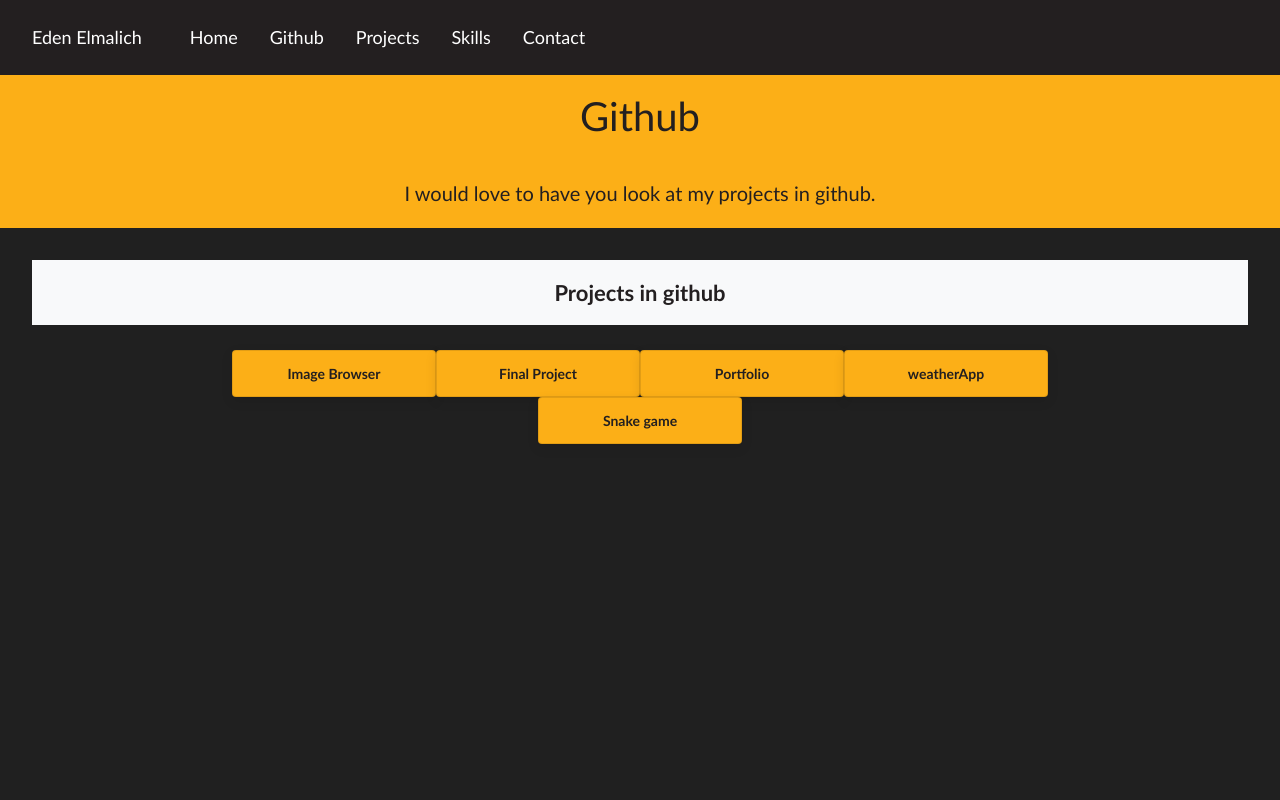
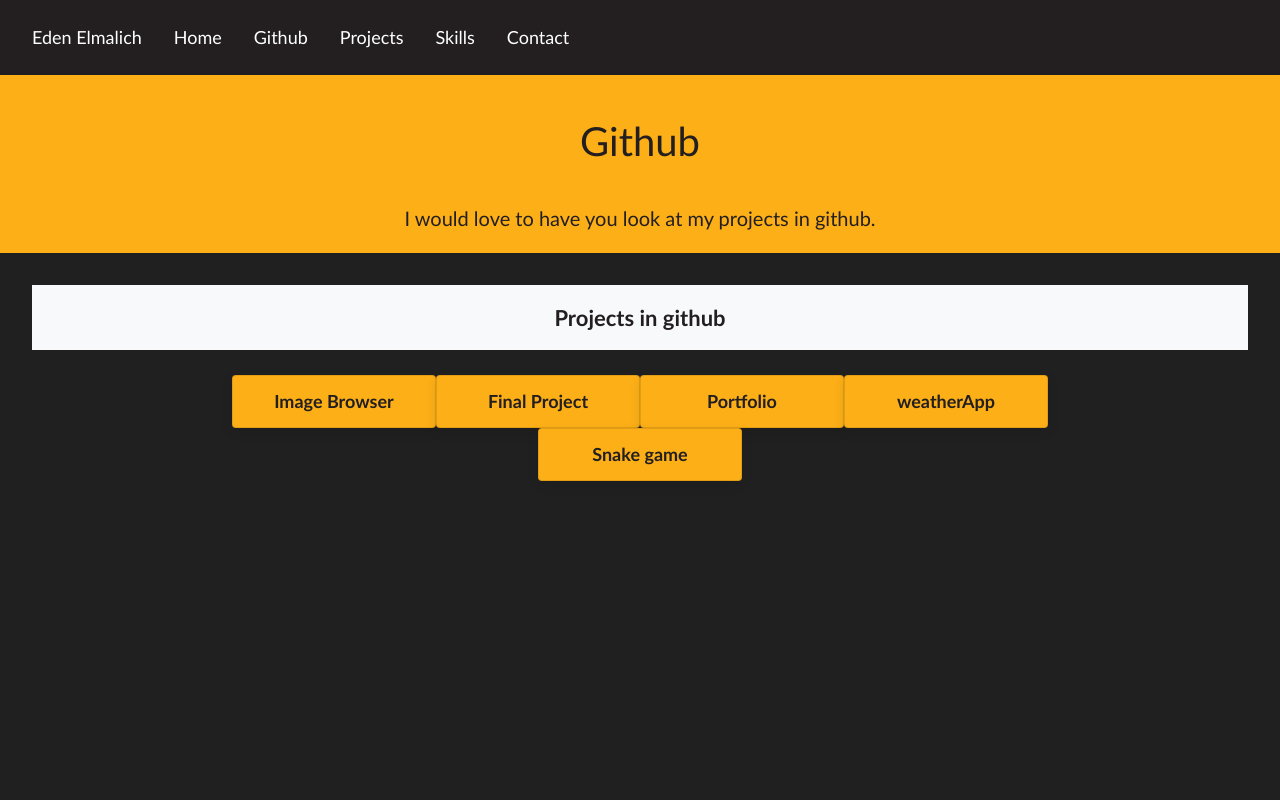
Before and after one commit to edenelmalich/Eden-Portfolio, a React (Create React App) app: page /Github in a window 1280 px wide. Shown: the top 800 px of the page. Built offline with nearby package versions, Linux system fonts and the light colour scheme.

Commit message:
initial commit

```diff
--- a/src/Css/Portfolio.css
+++ b/src/Css/Portfolio.css
@@ -24,10 +24,7 @@
   background-color: #231f20 !important;
 }
 
-
-
 .navbar-light .navbar-toggler {
-
   background: #fcaf17;
 }
 
@@ -44,7 +41,6 @@
 }
 
 .btn-light {
-
   border-color: #231f20;
 }
 
@@ -100,6 +96,11 @@
 .toast {
   background: #fcaf17;
   color: #231f20;
+  font-size: 18px;
+}
+
+.pointer {
+  cursor: pointer;
 }
 
 .btn {
@@ -130,8 +131,6 @@
   margin-right: 10px;
 }
 
-
-
 .Content-Nav {
   position: relative;
   font-size: 22px;
@@ -149,12 +148,10 @@
 
 .Content-Nav a {
   color: #fff;
-
 }
 
 a:hover {
   color: #303030;
-
 }
 
 a.active {
@@ -182,7 +179,6 @@
   position: relative;
   width: 90%;
   height: 150px;
-
 }
 
 .imagePhone {
@@ -209,7 +205,7 @@
 }
 
 .Mobile-profile-content {
-    margin-top: 50px;
+  margin-top: 75px;
   padding-left: 2rem;
   padding-right: 2rem;
   background: #fcaf17;
@@ -221,7 +217,6 @@
 }
 
 .Mobile-Header {
-
   font-size: 2.5rem;
   color: #231f20;
   position: unset;
@@ -232,8 +227,6 @@
   color: #231f20;
   position: unset;
 }
-
-
 
 .Mobile-Details-content {
   overflow: auto;
@@ -303,10 +296,7 @@
 .navbar {
   position: fixed;
   width: 100%;
-
 }
-
-
 
 .card {
   position: unset;
@@ -333,7 +323,6 @@
   padding-left: 1rem;
   padding-right: 1rem;
 }
-
 
 /* Att For Screen Size 1440px */
 @media only screen and (min-width: 1024px) {
@@ -363,7 +352,6 @@
     width: unset;
   }
 
-
   .Sub-Header {
     text-align: center;
   }
@@ -376,21 +364,20 @@
   .Mobile-Details {
     text-align: center;
     margin-top: 25px;
-
   }
 
   .imageMobile {
     height: unset;
   }
-
-
 }
 
 @media only screen and (max-width: 425px) {
   .Card-width {
     width: 100%;
   }
-
+  .Mobile-profile-content {
+    margin-top: 66px;
+  }
   .Mobile-job {
     font-size: 16px;
     color: #231f20;
@@ -420,8 +407,6 @@
     border-bottom: 1px solid #fcaf17;
     padding-bottom: 25px;
   }
-
-
 }
 
 @media only screen and (width: 640px),
@@ -437,7 +422,6 @@
   .Mobile-PortfolioImage {
     height: 800px;
   }
-
 
   /* toast Attributes */
   .toast {
@@ -462,8 +446,6 @@
     border-bottom: 1px solid #fcaf17;
     padding-bottom: 25px;
   }
-
-
 }
 
 @media only screen and(min-width:768px) {
@@ -471,9 +453,6 @@
     width: 100%;
     height: 300px;
   }
-
-
-
   .card-header {
     font-size: 2.5rem;
   }
@@ -501,7 +480,6 @@
     height: 300px;
   }
 
-
   .navbar-light .navbar-brand {
     font-size: 2rem;
   }
@@ -518,8 +496,6 @@
   .Mobile-Header {
     font-size: 4rem;
   }
-
-
 
   /* toast Attributes */
   .toast {
@@ -545,15 +521,12 @@
     padding-bottom: 25px;
   }
 
-
-
   .Mobile-footer {
     font-size: 1.5rem;
   }
 }
 
-@media only screen and (width: 812px),
-(width: 768px) {
+@media only screen and (width: 812px), (width: 768px) {
   .Card-width {
     width: 100%;
   }
@@ -561,9 +534,6 @@
   .Mobile-PortfolioImage {
     height: 800px;
   }
-
-
-
   /* toast Attributes */
   .toast {
     flex: 0 0 45%;
@@ -587,7 +557,4 @@
     border-bottom: 1px solid #fcaf17;
     padding-bottom: 25px;
   }
-
-
-
 }
--- a/src/components/Contact.js
+++ b/src/components/Contact.js
@@ -1,13 +1,19 @@
-import React, { Fragment } from 'react';
+import React, { Fragment, useState, useEffect } from 'react';
 import '../Css/Portfolio.css';
 import { Card, Button } from 'react-bootstrap';
+// reactstrap import
+import { Fade } from 'reactstrap';
 const Contact = () => {
   const onClick = url => {
     window.open(url);
   };
-
+  const [isOpen, setIsOpen] = useState(false);
+  useEffect(() => {
+    setIsOpen(true);
+  }, []);
   return (
     <Fragment>
+      <Fade in={isOpen}>
         <header className='Mobile-profile-content'>
           <div className='Mobile-profile'>
             <div className='Mobile-Header'>Contact</div>
@@ -45,6 +51,7 @@
             </div>
           </div>
         </main>
+      </Fade>
     </Fragment>
   );
 };
--- a/src/components/Github.js
+++ b/src/components/Github.js
@@ -1,5 +1,7 @@
-import React, { Fragment } from 'react';
+import React, { Fragment, useState, useEffect } from 'react';
 import { Toast } from 'react-bootstrap';
+// reactstrap import
+import { Fade } from 'reactstrap';
 
 const Github = () => {
   const Links = [
@@ -27,9 +29,13 @@
   const onClick = url => {
     window.open(url);
   };
-
+  const [isOpen, setIsOpen] = useState(false);
+  useEffect(() => {
+    setIsOpen(true);
+  }, []);
   return (
     <Fragment>
+      <Fade in={isOpen}>
         <header className='Mobile-profile-content'>
           <div className='Mobile-profile'>
             <div className='Mobile-Header'>Github</div>
@@ -45,7 +51,7 @@
             <div className='Mobile-Details'>
               <div className='Main-Flex'>
                 {Links.map((link, i) => (
-                <Toast key={i}>
+                  <Toast className='pointer' key={i}>
                     <Toast.Body onClick={() => onClick(link.Link)}>
                       {link.name}
                     </Toast.Body>
@@ -55,6 +61,7 @@
             </div>
           </div>
         </main>
+      </Fade>
     </Fragment>
   );
 };
--- a/src/components/Home.js
+++ b/src/components/Home.js
@@ -1,4 +1,7 @@
-import React from 'react';
+import React, { useState, useEffect } from 'react';
+// reactstrap import
+import { Fade } from 'reactstrap';
+// bootstrap import
 import { Carousel } from 'react-bootstrap';
 // images imports
 import imagebrowser from '../images/imagebrowser.png';
@@ -15,8 +18,13 @@
     gameArea,
     portfolio
   ];
+  const [isOpen, setIsOpen] = useState(false);
+  useEffect(() => {
+    setIsOpen(true);
+  }, []);
   return (
     <div className='Home'>
+      <Fade in={isOpen}>
         <header className='Mobile-profile-content'>
           <div className='Mobile-profile'>
             <div className='Mobile-Header'>Eden Elmalich</div>
@@ -27,6 +35,7 @@
             </div>
           </div>
         </header>
+
         <main className='Mobile-Details-content'>
           <div className='Sub-Header '>About me</div>
           <div className='fullPage'>
@@ -34,11 +43,11 @@
               Practical software engineer with high self-learning abilities with
               development experience in React.js, Redux.js Node.js, Express.js
               Css3, Html, JavaScript. Proven experience in routine work under
-            stress conditions while looking at the small details. Also, creating
-            team work interfaces to achieve goals and targets set by company
-            management. Decisive, determined to achieve the goal with great
-            motivation to learn new fields and succeed by implementing My
-            studies.
+              stress conditions while looking at the small details. Also,
+              creating team work interfaces to achieve goals and targets set by
+              company management. Decisive, determined to achieve the goal with
+              great motivation to learn new fields and succeed by implementing
+              My studies.
             </div>
             <Carousel>
               {projectsImages.map((project, i) => (
@@ -49,6 +58,7 @@
             </Carousel>
           </div>
         </main>
+      </Fade>
     </div>
   );
 };
--- a/src/components/NavbarMobile.js
+++ b/src/components/NavbarMobile.js
@@ -8,7 +8,7 @@
   return (
     <div className='NavMobile'>
       <Navbar bg='light' expand='lg'>
-        <Navbar.Brand href='/'>Eden Elmalich</Navbar.Brand>
+        <Link to='/'>Eden Elmalich</Link>
         <Navbar.Toggle
           aria-controls='basic-navbar-nav'
           onClick={() => SetNavState(!NavState)}
--- a/src/components/Projects.js
+++ b/src/components/Projects.js
@@ -1,4 +1,4 @@
-import React, { Fragment } from 'react';
+import React, { Fragment, useEffect, useState } from 'react';
 
 import '../Css/Portfolio.css';
 import maxfit from '../images/maxfit.png';
@@ -8,21 +8,29 @@
 import { Card, Button } from 'react-bootstrap';
 import imagebrowser from '../images/imagebrowser.png';
 import gameArea from '../images/gameArea.png';
+// reactstrap import
+import { Fade } from 'reactstrap';
 
 const Projects = () => {
   const openWindow = url => {
     window.open(url);
   };
-
+  const [isOpen, setIsOpen] = useState(false);
+  useEffect(() => {
+    setIsOpen(true);
+  }, []);
   return (
     <Fragment>
+      <Fade in={isOpen}>
         <div className='Mobile-Container'>
           <header className='Mobile-profile-content'>
             <div className='Mobile-profile'>
               <div className='Mobile-Header'>Projects</div>
 
               <div className='Main-Padding'></div>
-            <div className='Mobile-job'>You Should check out My projects.</div>
+              <div className='Mobile-job'>
+                You Should check out My projects.
+              </div>
             </div>
           </header>
           <main className='Mobile-Details-content'>
@@ -124,8 +132,8 @@
                   <Card.Body>
                     <Card.Title>Weather app with Favorites page</Card.Title>
                     <Card.Text>
-                    The weather app will allow you to see the weather worldwide
-                    and save it to favorites
+                      The weather app will allow you to see the weather
+                      worldwide and save it to favorites
                     </Card.Text>
                     <Card.Text>
                       <Button
@@ -168,7 +176,9 @@
                       <Button
                         variant='light'
                         onClick={() =>
-                        openWindow('https://github.com/edenelmalich/snakeFull')
+                          openWindow(
+                            'https://github.com/edenelmalich/snakeFull'
+                          )
                         }
                       >
                         Snake multiplayer game
@@ -188,6 +198,7 @@
             </div>
           </main>
         </div>
+      </Fade>
     </Fragment>
   );
 };
--- a/src/components/Skills.js
+++ b/src/components/Skills.js
@@ -1,5 +1,7 @@
-import React, { Fragment } from 'react';
+import React, { Fragment, useState, useEffect } from 'react';
 import Toast from 'react-bootstrap/Toast';
+// reactstrap import
+import { Fade } from 'reactstrap';
 
 const Skills = () => {
   const skills = [
@@ -20,8 +22,13 @@
     'Github.',
     'Bootstrap.'
   ];
+  const [isOpen, setIsOpen] = useState(false);
+  useEffect(() => {
+    setIsOpen(true);
+  }, []);
   return (
     <Fragment>
+      <Fade in={isOpen}>
         <header className='Mobile-profile-content'>
           <div className='Mobile-profile'>
             <div className='Mobile-Header'>Technical Skills</div>
@@ -46,6 +53,7 @@
             </div>
           </div>
         </main>
+      </Fade>
     </Fragment>
   );
 };
```
Also changed, not shown: package.json (+3 -4 lines), 1 other file (tests, documents, lock files or other folders). Lines whose indentation alone changed are shown as unchanged.
